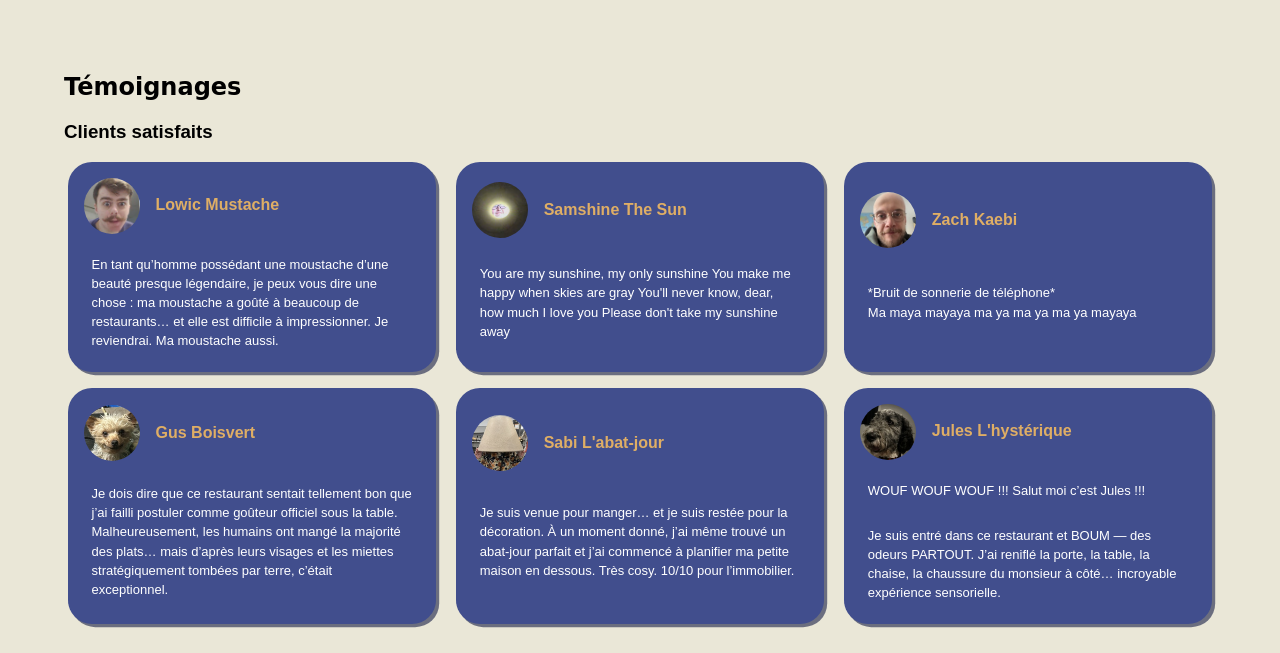
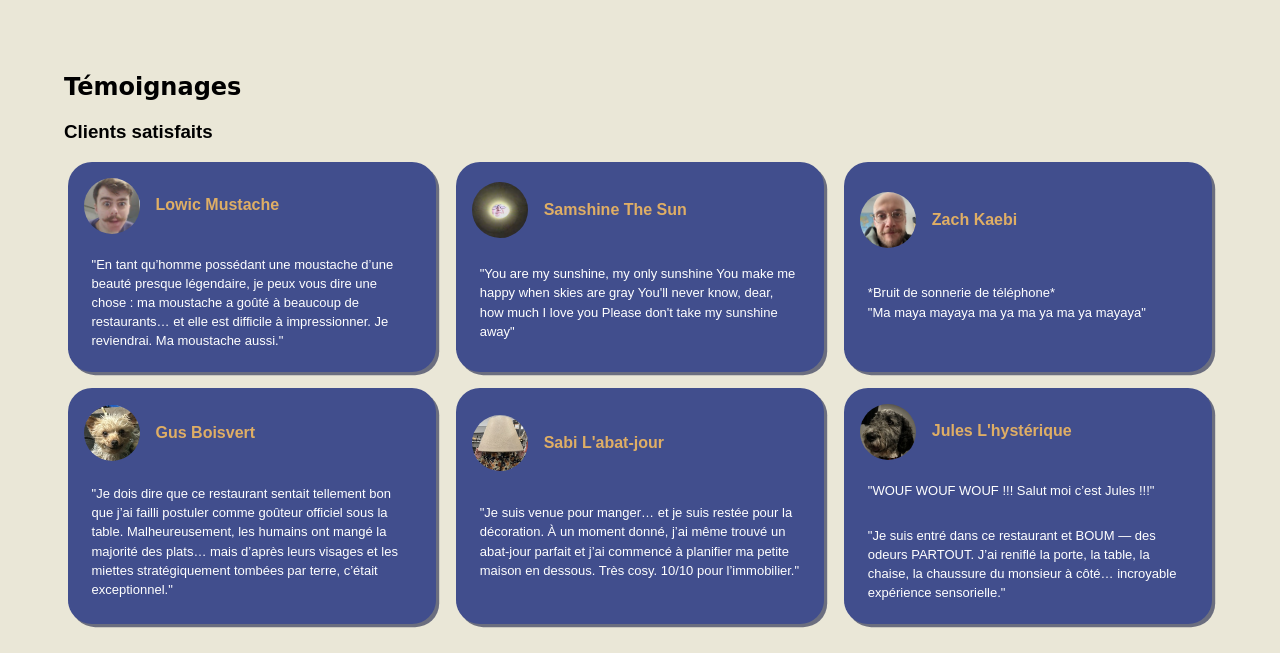
Before and after one commit to Jyvixx/TP3-Roy-Pelletier-Jeremy-2045783, a plain HTML site: page src/index.html in a window 1280 px wide. Shown: the part 667-1320 px from the top of the page. Drawn offline with Linux system fonts and the light colour scheme.

Commit message:
Accueil
- Rajout de " " pour les textes des clients

```diff
--- a/src/index.html
+++ b/src/index.html
@@ -85,10 +85,10 @@
               <h4>Lowic Mustache</h4>
             </div>
             <p>
-              En tant qu’homme possédant une moustache d’une beauté presque
+              "En tant qu’homme possédant une moustache d’une beauté presque
               légendaire, je peux vous dire une chose : ma moustache a goûté à
               beaucoup de restaurants… et elle est difficile à impressionner. Je
-              reviendrai. Ma moustache aussi.
+              reviendrai. Ma moustache aussi."
             </p>
           </div>
 
@@ -102,9 +102,9 @@
               <h4>Samshine The Sun</h4>
             </div>
             <p>
-              You are my sunshine, my only sunshine You make me happy when skies
-              are gray You'll never know, dear, how much I love you Please don't
-              take my sunshine away
+              "You are my sunshine, my only sunshine You make me happy when
+              skies are gray You'll never know, dear, how much I love you Please
+              don't take my sunshine away"
             </p>
           </div>
 
@@ -118,8 +118,8 @@
               <h4>Zach Kaebi</h4>
             </div>
             <p>
-              *Bruit de sonnerie de téléphone* <br />Ma maya mayaya ma ya ma ya
-              ma ya mayaya
+              *Bruit de sonnerie de téléphone* <br />"Ma maya mayaya ma ya ma ya
+              ma ya mayaya"
             </p>
           </div>
 
@@ -133,11 +133,11 @@
               <h4>Gus Boisvert</h4>
             </div>
             <p>
-              Je dois dire que ce restaurant sentait tellement bon que j’ai
+              "Je dois dire que ce restaurant sentait tellement bon que j’ai
               failli postuler comme goûteur officiel sous la table.
               Malheureusement, les humains ont mangé la majorité des plats… mais
               d’après leurs visages et les miettes stratégiquement tombées par
-              terre, c’était exceptionnel.
+              terre, c’était exceptionnel."
             </p>
           </div>
 
@@ -152,10 +152,10 @@
             </div>
             <div>
               <p>
-                Je suis venue pour manger… et je suis restée pour la décoration.
-                À un moment donné, j’ai même trouvé un abat-jour parfait et j’ai
-                commencé à planifier ma petite maison en dessous. Très cosy.
-                10/10 pour l’immobilier.
+                "Je suis venue pour manger… et je suis restée pour la
+                décoration. À un moment donné, j’ai même trouvé un abat-jour
+                parfait et j’ai commencé à planifier ma petite maison en
+                dessous. Très cosy. 10/10 pour l’immobilier."
               </p>
             </div>
           </div>
@@ -169,11 +169,11 @@
               />
               <h4>Jules L'hystérique</h4>
             </div>
-            <p>WOUF WOUF WOUF !!! Salut moi c’est Jules !!!</p>
+            <p>"WOUF WOUF WOUF !!! Salut moi c’est Jules !!!"</p>
             <p>
-              Je suis entré dans ce restaurant et BOUM — des odeurs PARTOUT.
+              "Je suis entré dans ce restaurant et BOUM — des odeurs PARTOUT.
               J’ai reniflé la porte, la table, la chaise, la chaussure du
-              monsieur à côté… incroyable expérience sensorielle.
+              monsieur à côté… incroyable expérience sensorielle."
             </p>
           </div>
         </div>
```
